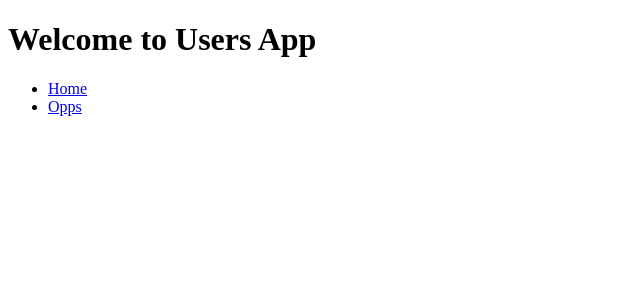
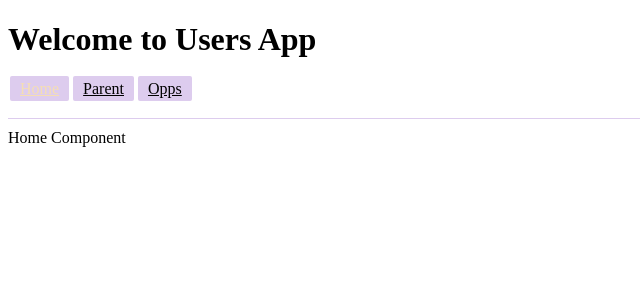
Before and after one commit to ozgursarikamis/angular-pro, an Angular app: page / in a window 1280 px wide. Shown: the top 300 px of the page, without its empty margins (0-640 px from the left). Built offline with nearby package versions, Linux system fonts and the light colour scheme.

Commit message:
routerLinkActiveOptions

```diff
--- a/src/app/app-routing.module.ts
+++ b/src/app/app-routing.module.ts
@@ -2,10 +2,13 @@ import { NgModule } from "@angular/core";
 import { Routes, RouterModule } from "@angular/router";
 import { HomeComponent } from "./home/home.component";
 import { NotFoundComponent } from "./landing-pages/not-found/not-found.component";
+import { ParentComponent } from "./parent/parent.component";
 
 const routes: Routes = [
   { path: "", component: HomeComponent, pathMatch: "full" },
-  { path: "**", component: NotFoundComponent, pathMatch: "full" },
+  { path: "parent", component: ParentComponent },
+  // { path: "not-found", component: NotFoundComponent },
+  { path: "**", component: NotFoundComponent },
 ];
 
 @NgModule({
--- a/src/app/app.component.html
+++ b/src/app/app.component.html
@@ -1,2 +1,17 @@
+
+<h1>Welcome to Users App</h1>
+<nav class="nav">
+  <a routerLink="/"
+     routerLinkActive="active"
+     [routerLinkActiveOptions]="{ exact: true }"
+  >Home</a>
+  <a routerLink="/parent"
+     routerLinkActive="active"
+  >Parent</a>
+  <a routerLink="/oops"
+     routerLinkActive="active"
+  >Opps</a>
+
+</nav>
 
 <router-outlet></router-outlet>
--- a/src/app/app.component.scss
+++ b/src/app/app.component.scss
@@ -0,0 +1,17 @@
+.nav {
+  margin: 0 0 10px;
+  padding: 0 0 20px;
+  border-bottom: 1px solid #dce;
+
+  a {
+    background: #ddccee;
+    color: black;
+    padding: 4px 10px;
+    margin: 0 2px;
+    border-radius: 2px;
+
+    &.active {
+      color: wheat;
+    }
+  }
+}
--- a/src/app/app.component.ts
+++ b/src/app/app.component.ts
@@ -6,10 +6,12 @@ import { Component, OnChanges, OnInit, SimpleChanges } from "@angular/core";
   styleUrls: ["./app.component.scss"]
 })
 export class AppComponent implements OnInit, OnChanges {
-  ngOnChanges(changes: SimpleChanges): void {
+  constructor() { }
+  ngOnInit(): void {
+    console.log("ngOninit");
   }
 
-  ngOnInit(): void {
+  ngOnChanges(changes: SimpleChanges): void {
+    console.log(changes);
   }
-
 }
--- a/src/app/home/home.component.html
+++ b/src/app/home/home.component.html
@@ -1,13 +1,3 @@
-
-<h1>Welcome to Users App</h1>
-<ul>
-  <li>
-    <a routerLink="/">Home</a>
-  </li>
-  <li>
-    <a routerLink="/oops">Opps</a>
-  </li>
-</ul>
+Home Component
 <!--<app-parent></app-parent>-->
-
 <!--<app-users-dashboard></app-users-dashboard>-->
```
